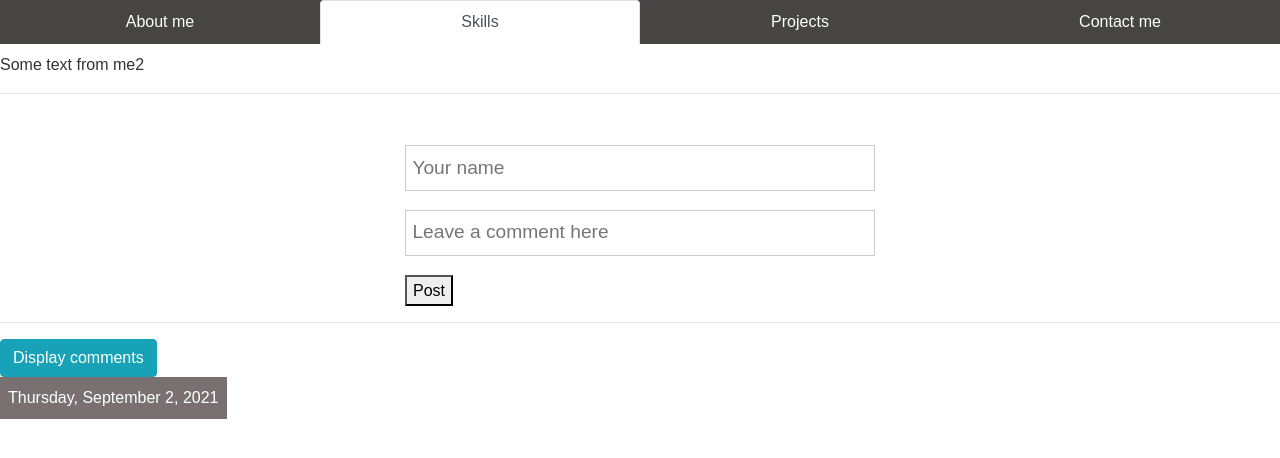
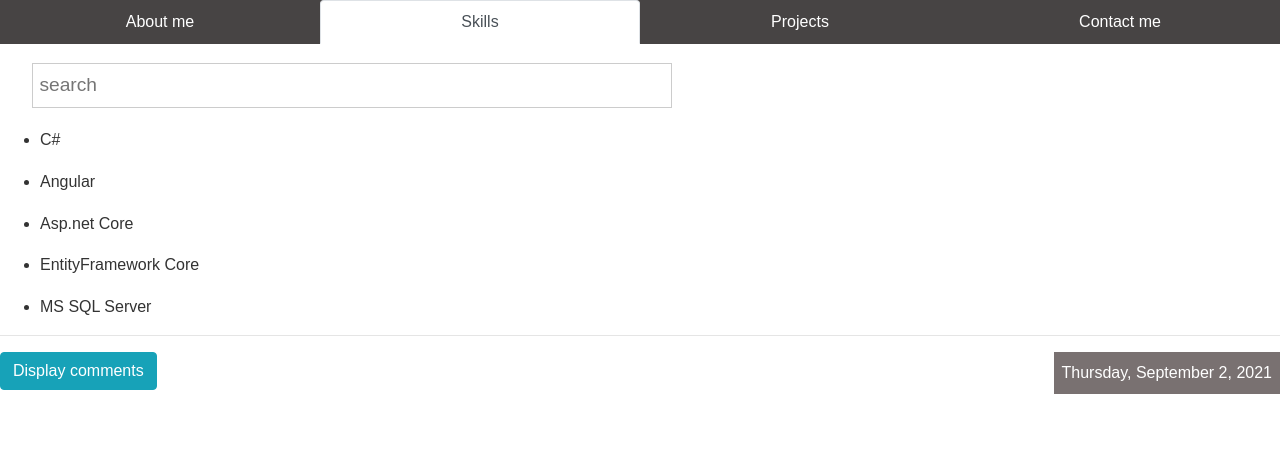
Before and after one commit to Forvide/CV-App, an Angular app: page / in a window 1280 px wide. Both pictures are taken after a click on the tab "Skills". Shown: the top 458 px of the page. Built offline with nearby package versions, Linux system fonts and the light colour scheme.

Commit message:
Filter added

```diff
--- a/src/app/app.component.html
+++ b/src/app/app.component.html
@@ -2,19 +2,17 @@
 
 <hr/>
 
-<app-comment-form
-    (comment)="inputComment($event)"
-></app-comment-form>
-
-<hr/>
 
 <button class="btn btn-info" (click)="showCommentSection = !showCommentSection">Display comments</button>
 
 <div *appHideElement="showCommentSection">
+    <app-comment-form
+        (comment)="inputComment($event)"
+    ></app-comment-form>
     <app-comment-section
-    appStyle
-    *ngFor="let comment of comments"
-    [comment] = 'comment'
+        appStyle
+        *ngFor="let comment of comments"
+        [comment] = 'comment'
     ></app-comment-section>
 </div>
 <div class="date">{{date | date:'fullDate'}}</div>
--- a/src/app/app.component.scss
+++ b/src/app/app.component.scss
@@ -3,4 +3,5 @@
     padding: 0.5rem;
     background-color: #797171;
     max-width: fit-content;
+    float: right;
 }
--- a/src/app/app.module.ts
+++ b/src/app/app.module.ts
@@ -10,6 +10,7 @@ import { CommentSectionComponent } from './comment-section/comment-section.compo
 import { CommentFormComponent } from './comment-form/comment-form.component';
 import { StyleDirective } from './directives/style.directive';
 import { HideElementDirective } from './directives/hide-element.directive';
+import { FilterPipe } from './pipes/filter.pipe';
 
 
 @NgModule({
@@ -19,7 +20,8 @@ import { HideElementDirective } from './directives/hide-element.directive';
     CommentSectionComponent,
     CommentFormComponent,
     StyleDirective,
-    HideElementDirective
+    HideElementDirective,
+    FilterPipe
   ],
   imports: [
     BrowserModule,
--- a/src/app/comment-form/comment-form.component.html
+++ b/src/app/comment-form/comment-form.component.html
@@ -1,5 +1,5 @@
-<div class="container">
-    <input type="text" placeholder="Your name" [(ngModel)]="name">
-    <input type="text" placeholder="Leave a comment here" [(ngModel)]="commentText">
+<div class="container comment-form">
+    <input class="nameInput" type="text" placeholder="Your name" [(ngModel)]="name">
+    <textarea  type="text" placeholder="Leave a comment here" [(ngModel)]="commentText"></textarea>
     <button (click)="addComment()">Post</button>
 </div>
--- a/src/app/comment-form/comment-form.component.scss
+++ b/src/app/comment-form/comment-form.component.scss
@@ -0,0 +1,8 @@
+.comment-form {
+    max-width: 100%;
+    float: left;
+}
+
+.nameInput {
+    max-width: 40%;
+}
--- a/src/app/nav/nav.component.html
+++ b/src/app/nav/nav.component.html
@@ -1,23 +1,30 @@
 <ul ngbNav #nav="ngbNav" class="nav-tabs nav-justified">
-    <li [ngbNavItem]="1">
+    <li class="navItem" [ngbNavItem]="1">
       <a ngbNavLink>About me</a>
       <ng-template ngbNavContent>
         <p>Some text from me</p>
       </ng-template>
     </li>
-    <li [ngbNavItem]="2">
+
+    <li class="navItem" [ngbNavItem]="2">
       <a ngbNavLink>Skills</a>
+
       <ng-template ngbNavContent>
-        <p>Some text from me2</p>
+        <input type="text" placeholder="search" [(ngModel)]="search">
+        <ul *ngFor="let skill of skillsList | filter: search">
+          <li>{{skill}}</li>
+        </ul>
       </ng-template>
     </li>
-    <li [ngbNavItem]="3">
+
+    <li class="navItem" [ngbNavItem]="3">
       <a ngbNavLink>Projects</a>
       <ng-template ngbNavContent let-active>
         <p>Some text from me3</p>
       </ng-template>
     </li>
-    <li [ngbNavItem]="4">
+
+    <li class="navItem" [ngbNavItem]="4">
       <a ngbNavLink>Contact me</a>
       <ng-template ngbNavContent let-active>
         <p>Some text from me4</p>
--- a/src/app/nav/nav.component.scss
+++ b/src/app/nav/nav.component.scss
@@ -1,4 +1,4 @@
-li {
+.navItem {
     background-color: #474444;
 }
 
@@ -6,3 +6,8 @@ a {
     color: #fff;
     font-weight: 100;
 }
+
+input {
+    max-width: 50%;
+    margin-left: 2rem;
+}
--- a/src/app/nav/nav.component.ts
+++ b/src/app/nav/nav.component.ts
@@ -7,12 +7,15 @@ import { Component, OnInit } from '@angular/core';
 })
 export class NavComponent implements OnInit {
 
+  search: string = '';
+
+  skillsList: string[] = [
+    'C#', 'Angular', 'Asp.net Core', 'EntityFramework Core', 'MS SQL Server'
+  ];
 
   constructor() { }
 
   ngOnInit(): void {
   }
 
-  active = 1;
-
 }
--- /dev/null
+++ b/src/app/pipes/filter.pipe.ts
@@ -0,0 +1,15 @@
+import { Pipe, PipeTransform } from '@angular/core';
+
+@Pipe({
+  name: 'filter'
+})
+export class FilterPipe implements PipeTransform {
+
+  transform(list: string[], search: string): string[] {
+    if (!search.trim()) return list;
+    return list.filter(tempList => {
+      return tempList.toLowerCase().includes(search.toLowerCase());
+    })
+  }
+
+}
```
